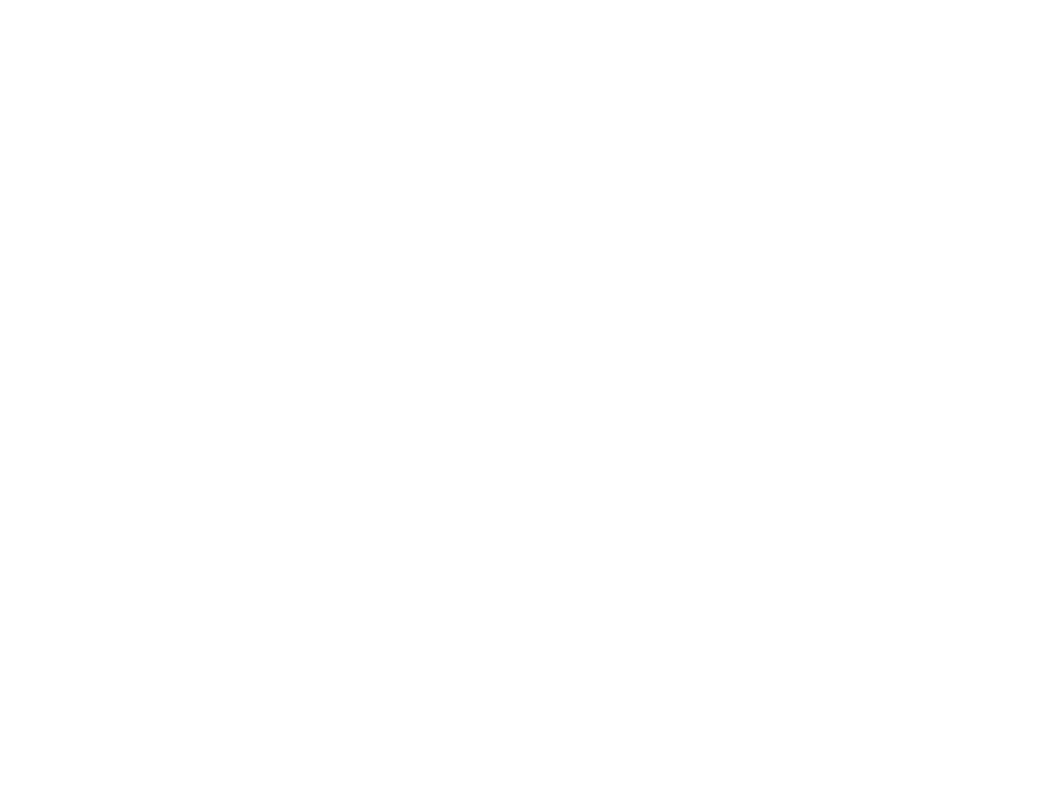
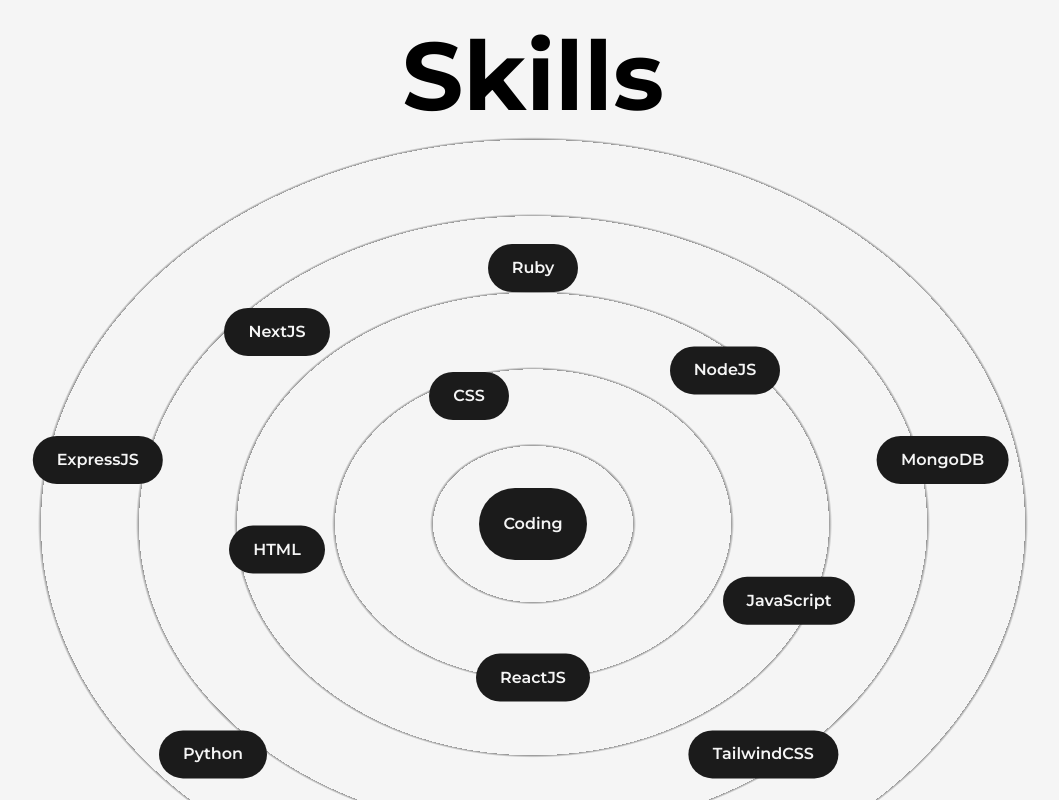
Before and after one commit to forreya/personal-website, a Next.js app: page /about-me in a window 1280 px wide. Shown: the part 1320-2120 px from the top of the page, without its empty margins (107-1166 px from the left). Before the commit the page ends 1314 px from the top, so only its background shows below. Built offline with nearby package versions, Linux system fonts and the light colour scheme.

Commit message:
Created Skills radial gradient

```diff
--- /dev/null
+++ b/src/components/Skills.jsx
@@ -0,0 +1,43 @@
+import React from 'react'
+import { motion } from 'framer-motion'
+
+const Skill = ({name, x, y, className='py-3 px-6'}) => {
+  return (
+    <motion.div className={`flex items-center justify-center rounded-full font-semibold bg-dark text-light shadow-dark cursor-pointer absolute ${className}`}
+    whileHover={{scale:1.05}}
+    initial={{x:0, y:0}}
+    whileInView={{x:x, y:y}}
+    transition={{duration: 1.5}}
+    viewport={{once:true}}
+    >
+      {name}
+    </motion.div>
+  )
+}
+
+const Skills = () => {
+  return (
+    <>
+      <h2 className="font-bold text-8xl mt-64 w-full text-center">
+        Skills
+      </h2>
+
+      <div className='w-full h-screen relative flex items-center justify-center rounded-full bg-circularLight'>
+        <Skill name="Coding" x="0vw" y="0vw" className='p-6'/>
+        <Skill name="HTML" x="-20vw" y="2vw" />
+        <Skill name="CSS" x="-5vw" y="-10vw" />
+        <Skill name="JavaScript" x="20vw" y="6vw" />
+        <Skill name="ReactJS" x="0vw" y="12vw" />
+        <Skill name="NextJS" x="-20vw" y="-15vw" />
+        <Skill name="NodeJS" x="15vw" y="-12vw" />
+        <Skill name="Ruby" x="0vw" y="-20vw" />
+        <Skill name="MongoDB" x="32vw" y="-5vw" />
+        <Skill name="ExpressJS" x="-34vw" y="-5vw" />
+        <Skill name="Python" x="-25vw" y="18vw" />
+        <Skill name="TailwindCSS" x="18vw" y="18vw" />
+      </div>
+    </>
+  );
+}
+
+export default Skills;
--- a/src/pages/about-me.js
+++ b/src/pages/about-me.js
@@ -1,6 +1,7 @@
 import AnimatedText from '@/components/AnimatedText';
 import Layout from '@/components/Layout';
-import { spring, useInView, useMotionValue, useSpring } from 'framer-motion';
+import Skills from '@/components/Skills';
+import { useInView, useMotionValue, useSpring } from 'framer-motion';
 import Head from 'next/head'
 import { useEffect, useRef } from 'react'
 
@@ -25,9 +26,7 @@ const AnimatedNumber = ({value}) => {
   },[springValue, value])
 
   return (
-    <span ref={ref}>
-
-    </span>
+    <span ref={ref}></span>
   )
 
 }
@@ -85,6 +84,7 @@ const AboutMe = () => {
               </div>
             </div>
           </div>
+          <Skills />
         </Layout>
       </main>
     </>
--- a/tailwind.config.js
+++ b/tailwind.config.js
@@ -17,6 +17,9 @@ module.exports = {
         primary: "#B63E96",
         primaryDark: "#58E6D9",
       },
+      backgroundImage: {
+        circularLight: 'repeating-radial-gradient(rgba(0,0,0,0.4) 2px,#f5f5f5 5px, #f5f5f5 100px);'
+      }
     },
   },
   plugins: [],
```
